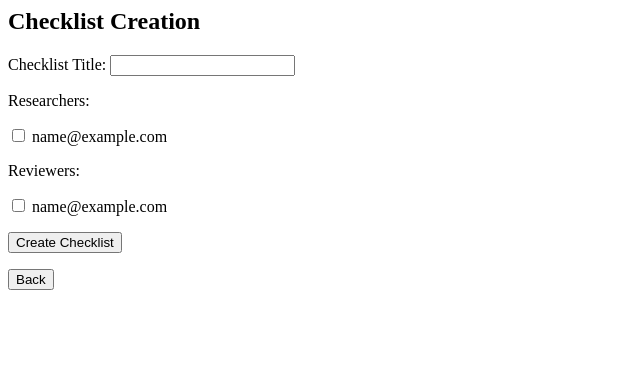
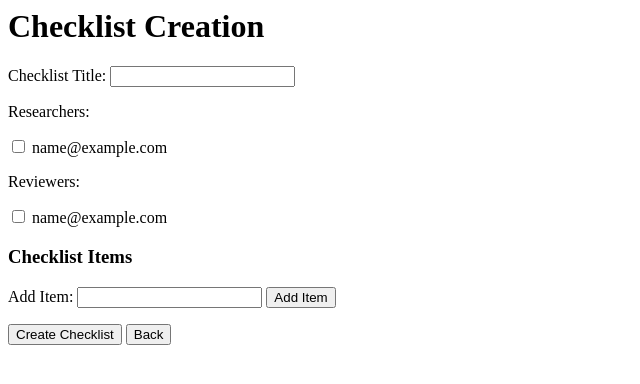
Before and after one commit to Image-X-Institute/scientific-method-app, a Django app: page /checklists/add_checklist/ in a window 1280 px wide. Shown: the top 384 px of the page, without its empty margins (0-640 px from the left). Run offline with Django 4.2, Linux system fonts and the light colour scheme; the visitor is signed in with stand-in values (Sample User, id 1); data comes from the database, SQL or seed files in the repository; data that the repository does not hold is empty.

Commit message:
Added add_item functionality to the add_checklist page

```diff
--- a/sm_project/cl_app/templates/cl_app/add_checklist.html
+++ b/sm_project/cl_app/templates/cl_app/add_checklist.html
@@ -1,7 +1,20 @@
-<h2>Checklist Creation</h2>
-<form method="POST">
-  {% csrf_token %}
-  {{ checklist_form.as_p }}
-  <button type="submit">Create Checklist</button>
+<h1>Checklist Creation</h1>
+<form id="add_checklist" action="{% url 'cl_app:add_checklist' %}?temp_id={{temp_checklist.id}}" method="POST">
+    {% csrf_token %}
+    {{ checklist_form.as_p }}
 </form>
+<h3>Checklist Items</h3>
+<ul>
+    {% for checklistitem in temp_checklist.checklistitem_set.all %}
+        <li>
+            {{ checklistitem.item_title }}
+        </li>
+    {% endfor %}
+    </ul>
+    <form action="{% url 'cl_app:add_temp_item' %}?temp_id={{temp_checklist.id}}" method="POST">
+        {% csrf_token %}
+        {{ item_form }}
+        <button type="submit">Add Item</button>
+    </form>
+<button type="submit" form="add_checklist">Create Checklist</button>
 <a href="{% url 'cl_app:user_checklists' %}"><button>Back</button></a>
--- a/sm_project/cl_app/urls.py
+++ b/sm_project/cl_app/urls.py
@@ -9,6 +9,7 @@ app_name = 'cl_app'
 urlpatterns = [
     path('', views.checklist_index, name="user_checklists"),
     path('add_checklist/', views.add_checklist, name="add_checklist"),
+    path('add_checklist/add_item/', views.add_checklist, name="add_temp_item"),
     path('remove_checklist<int:checklist_id>/', views.remove_checklist, name="remove_checklist"),
     path('logout/', LogoutView.as_view(next_page=settings.LOGOUT_REDIRECT_URL), name="logout"),
     path('checklist<int:checklist_id>/', views.checklist_view, name="checklist"),
--- a/sm_project/cl_app/views.py
+++ b/sm_project/cl_app/views.py
@@ -6,6 +6,8 @@ from .forms import ChecklistForm, ChecklistItemForm
 # Renders a view of all the checklists that the user has.
 def checklist_index(request):
     if request.user.is_authenticated:
+        if request.user.has_temp_checklist():
+            request.user.get_temp_checklist().delete()
         return render(request, 'cl_app/checklist_index.html', {'user_checklists': request.user})
     else:
         return redirect('user_app:login')
@@ -13,8 +15,14 @@ def checklist_index(request):
 # Renders a view of the add checklist screen and allows the user to create a new checklist.
 def add_checklist(request):
     if request.user.is_authenticated:
-        if request.method == "POST":
+        if request.user.has_temp_checklist():
+            temp_checklist = request.user.get_temp_checklist()
+        else:
+            temp_checklist = Checklist(checklist_title = ("Temp" + str(request.user.id)), creator = request.user)
+            temp_checklist.save()
+        if request.method == "POST" and request.path == "/checklists/add_checklist/":
             checklist_form = ChecklistForm(request.POST)
+            item_form = ChecklistItemForm()
             if checklist_form.is_valid():
                 new_checklist = Checklist(
                     checklist_title = checklist_form.cleaned_data.get('checklist_title'),
@@ -24,10 +32,26 @@ def add_checklist(request):
                 new_checklist.researchers.set(checklist_form.cleaned_data.get('researchers'))
                 new_checklist.reviewers.set(checklist_form.cleaned_data.get('reviewers'))
                 new_checklist.checklist_users.set(new_checklist.researchers.all().union(new_checklist.reviewers.all()))
+                new_checklist.checklistitem_set.set(temp_checklist.checklistitem_set.all())
+                temp_checklist.delete()
                 return redirect('cl_app:user_checklists')
+        elif request.method == "POST" and request.path == "/checklists/add_checklist/add_item/":
+            item_form = ChecklistItemForm(request.POST)
+            if item_form.is_valid():
+                new_item = ChecklistItem(
+                    item_checklist = temp_checklist,
+                    item_title = item_form.cleaned_data.get('item_title')
+                )
+                new_item.save()
+            return redirect('cl_app:add_checklist')
         else:
             checklist_form = ChecklistForm()
-        return render(request, 'cl_app/add_checklist.html', {'checklist_form': checklist_form})
+            item_form = ChecklistItemForm()
+        return render(
+            request,
+            'cl_app/add_checklist.html',
+            {'checklist_form': checklist_form, 'item_form': item_form, 'temp_checklist': temp_checklist}
+        )
     else:
         return redirect('user_app:login')
 
--- a/sm_project/user_app/models.py
+++ b/sm_project/user_app/models.py
@@ -81,3 +81,9 @@ class User(AbstractBaseUser):
     @property
     def is_admin(self):
         return self.admin
+
+    def has_temp_checklist(self):
+        return self.creator.filter(checklist_title=("Temp" + str(self.id))).exists()
+
+    def get_temp_checklist(self):
+        return self.creator.get(checklist_title=("Temp" + str(self.id)))
```
